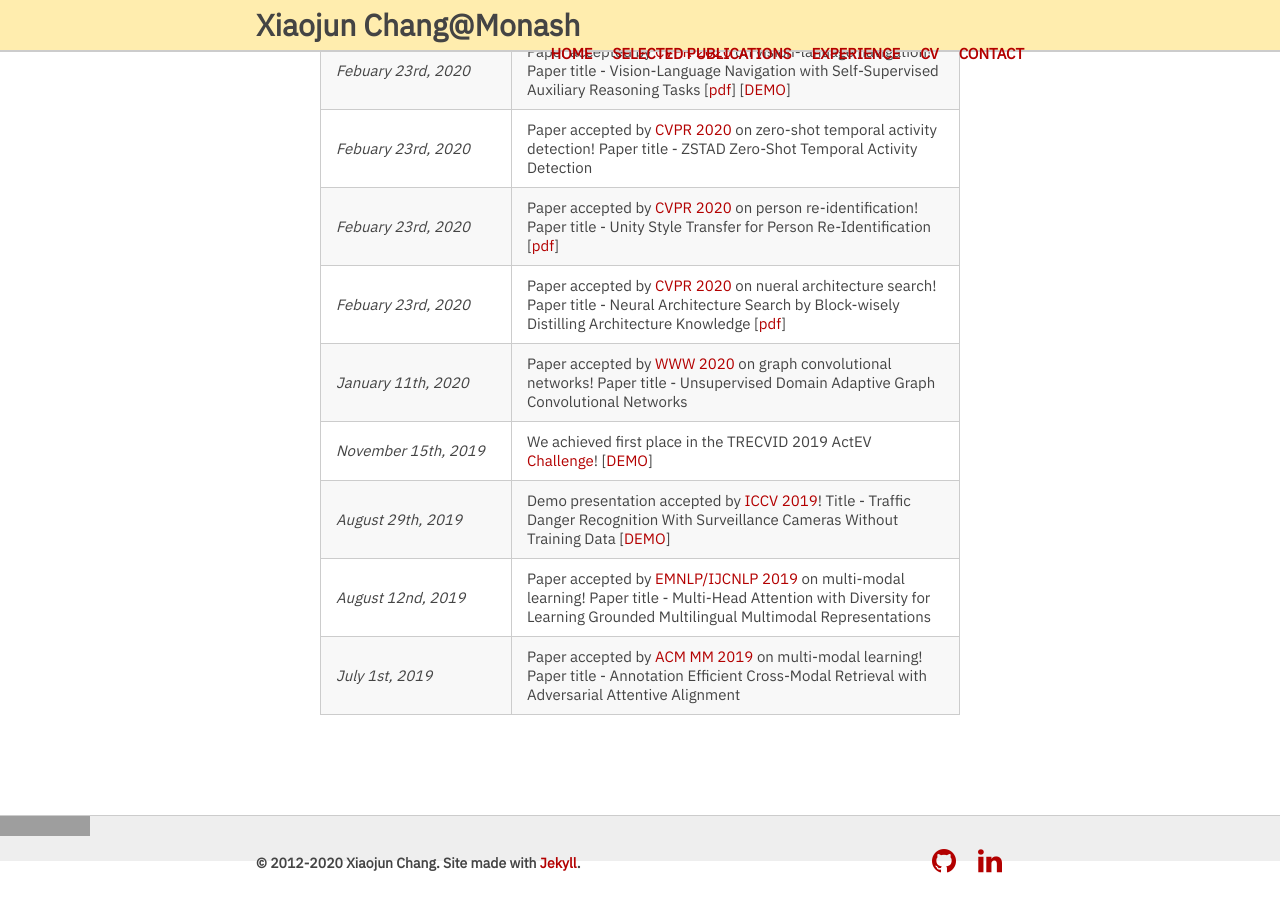
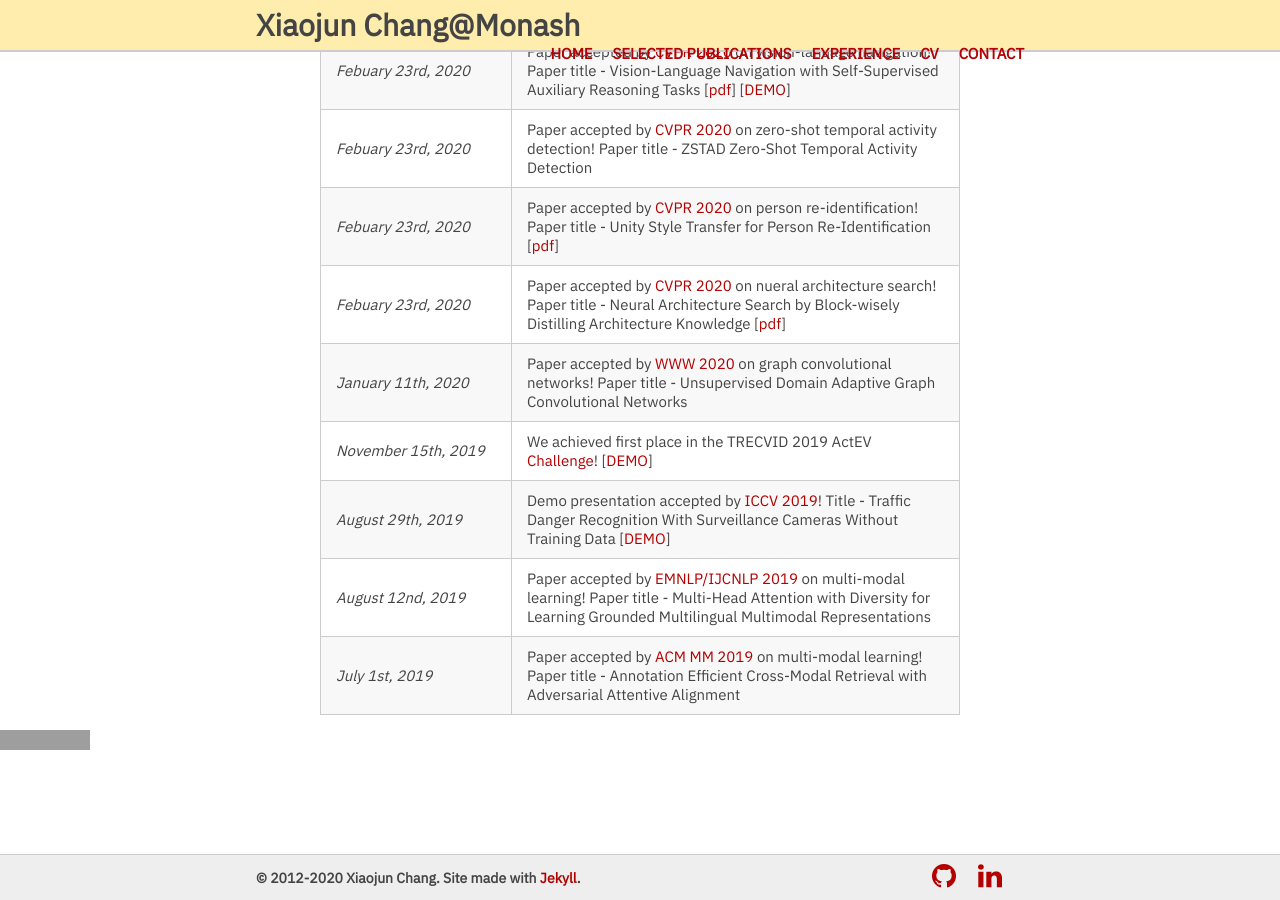
Before and after one commit to zhihuilics/xiaojun-chang.github.io, a Jekyll site: the page built from _pages/index.md, in a window 1280 px wide and 900 px high, scrolled down 876 px. Built offline with Jekyll 4.4.1, drawn with Linux system fonts in a browser that asks for light colours; nearby versions of some CDN libraries; a style sheet for code colours, icons or effects is not loaded; grey boxes are pictures that could not be loaded.

Commit message:
Update footer.html

```diff
--- a/_includes/footer.html
+++ b/_includes/footer.html
@@ -1,5 +1,5 @@
+<a align="center"><a href="https://clustrmaps.com/site/1b4wv" title="Visit tracker"><img src="//www.clustrmaps.com/map_v2.png?d=12xhcY4C1OpsNfOlKZUxUYskImJ_SwBW_bZ7xRxyAmQ&cl=ffffff"></a></p>
 <footer class="footer">
-    <a href="https://clustrmaps.com/site/1b4wv" title="Visit tracker"><img src="//www.clustrmaps.com/map_v2.png?d=12xhcY4C1OpsNfOlKZUxUYskImJ_SwBW_bZ7xRxyAmQ&cl=ffffff"></a>
     <div class="container">
         <p class="alignable pull-left">&copy 2012-2020 Xiaojun Chang. Site made with <a href="https://jekyllrb.com">Jekyll</a>.</p>
         <ul class="alignable pull-right navbar-ul">
```
